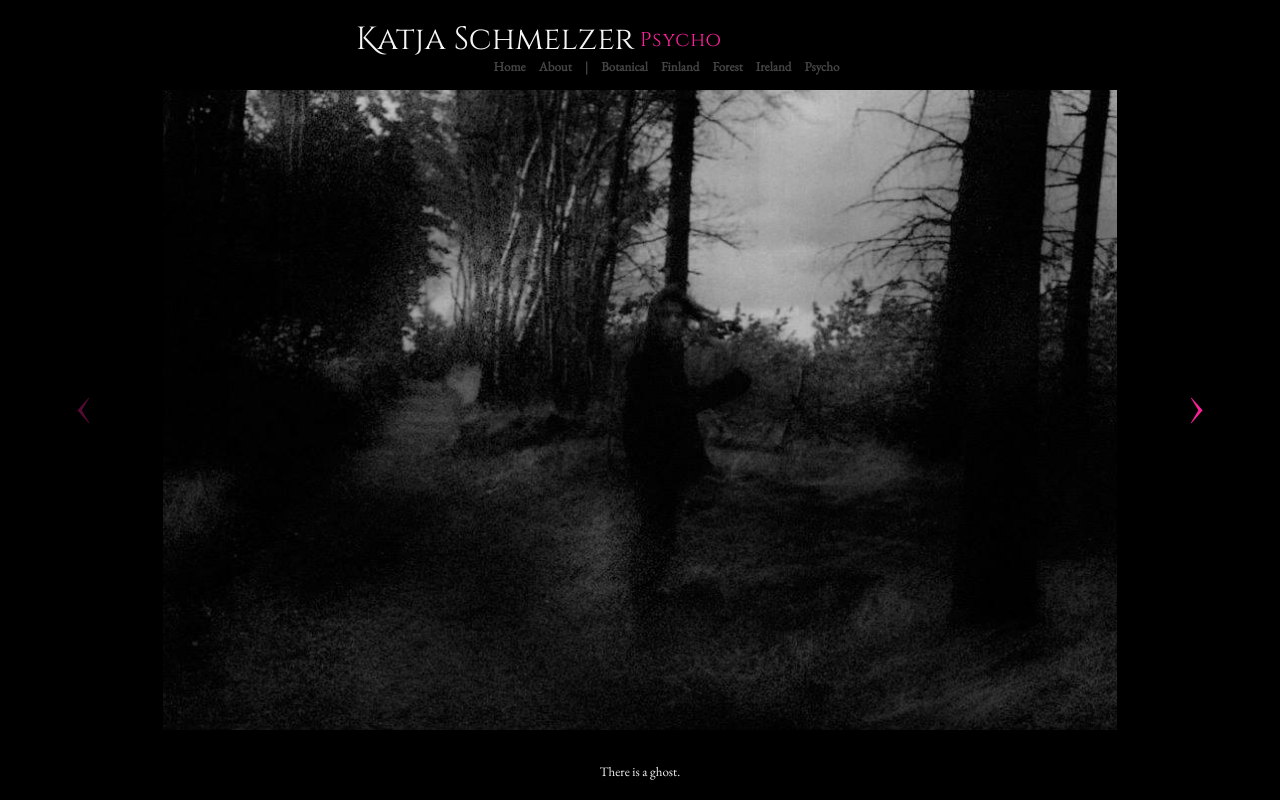
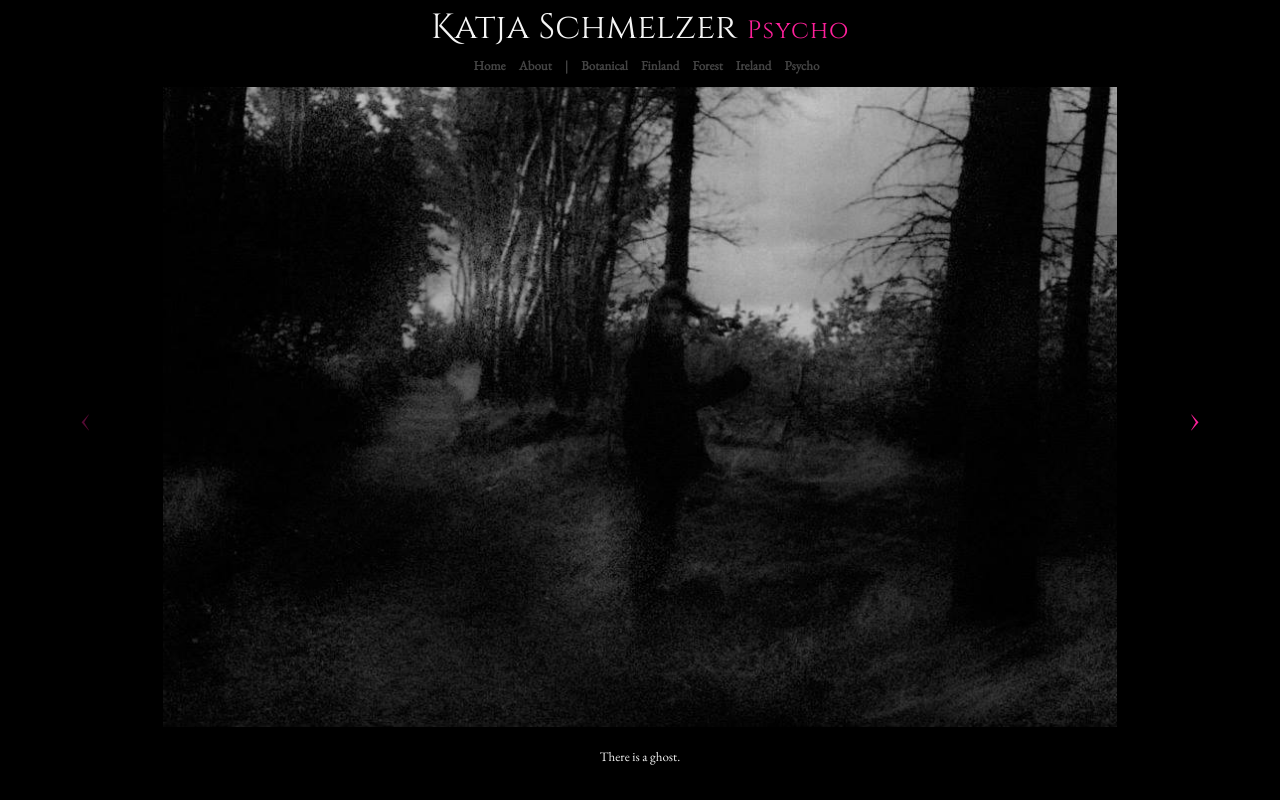
Before and after one commit to cxxiii/photo-psycho-geography, a Next.js app: page /galleries/psycho in a window 1280 px wide. Built offline with nearby package versions, Linux system fonts and the light colour scheme.

Commit message:
init commit

```diff
--- a/src/components/ImgSlideShow.jsx
+++ b/src/components/ImgSlideShow.jsx
@@ -22,52 +22,52 @@ const resetCaptionTimer = () => {
 const ImageSlider = styled.div`
   display: flex;
   align-items: center;
-  justify-content: space-evenly;
+  justify-content: center;
+  flex-direction: column;
 
-  & #display-img {
+  #display-img {
     height: 80vh;
     max-width: 100%;
-    margin: 50px;
+    margin-top: 1rem;
+    margin-bottom: 2rem;
     pointer-events: none;
   }
 
-  & .nav-arrow {
+  .nav-arrow {
     position: absolute;
     font-family: 'Cinzel', serif;
-    font-size: 4em;
+    font-size: 4rem;
     cursor: pointer;
     line-height: 0;
-    margin: 75px;
+    margin: 8rem;
     transition: color ease 0.2s;
   }
 
-  & #arrow-right {
+  #arrow-right {
     right: 0;
     left: auto;
   }
 
-  & #arrow-left {
+  #arrow-left {
     left: 0;
     right: auto;
   }
 
-  &.nav-btn-active {
+  .nav-btn-active {
     opacity: 1;
   }
 
-  & .nav-btn-inactive {
+  .nav-btn-inactive {
     opacity: 0.33;
     cursor: default;
   }
 
-  & aside {
-    font-size: 13px;
+  aside {
+    font-size: 1.3rem;
     font-weight: lighter;
-    position: absolute;
-    align-self: flex-end;
   }
 
-  & aside #img-location {
+  aside #img-location {
     font-style: italic;
   }
 `;
--- a/src/components/NavHeader.jsx
+++ b/src/components/NavHeader.jsx
@@ -3,28 +3,18 @@ import styled from '@emotion/styled';
 import Link from 'next/link';
 
 const Header = styled.div`
-  line-height: 0;
-  margin-top: 40px;
-
-  & h1 {
-    letter-spacing: 4px;
-    font-weight: 100;
-    position: sticky;
-  }
-  & .deco {
+  .deco {
     font-family: 'Cinzel Decorative';
   }
 
-  & #name {
-    position: absolute;
-    right: 290px;
-    left: 0;
-    letter-spacing: 0;
+  #name {
+    font-weight: 100;
+    letter-spacing: 0.01rem;
+    margin-right: 1rem;
   }
 
-  & #subheading {
-    position: absolute;
-    font-size: 20px;
+  #subheading {
+    font-size: 2.5rem;
     font-weight: lighter;
     letter-spacing: 0.04em;
     transition: color ease 0.2s;
@@ -32,13 +22,7 @@ const Header = styled.div`
 `;
 
 const Nav = styled.nav`
-  position: absolute;
   text-decoration: none;
-  top: 50px;
-  left: 0;
-  bottom: 0;
-  right: 0;
-  line-height: 0;
 
   a,
   li {
--- a/src/pages/_app.jsx
+++ b/src/pages/_app.jsx
@@ -19,161 +19,37 @@ function MyApp({ Component, pageProps }) {
             --psy: #fd209a;
           }
 
+          * {
+            margin: 0;
+            padding: 0;
+          }
+
+          *,
+          *::before,
+          *::after {
+            box-sizing: inherit;
+          }
+
           html {
+            box-sizing: border-box;
+            font-size: 62.5%; /* 1rem = 10px, 10px/16px = 62.5% */
             -webkit-font-smoothing: antialiased;
             -moz-osx-font-smoothing: grayscale;
           }
 
           body {
+            font-family: 'EB Garamond', serif;
+            font-weight: 400;
+            line-height: 1.6;
             color: var(--default);
-            background: var(--default-bg);
-            font-family: 'EB Garamond', serif;
-            font-size: 1em;
+            background-color: var(--default-bg);
+            min-height: 100vh;
             text-align: center;
-            display: block;
           }
 
           h1 {
             font-family: 'Cinzel', serif;
-            font-size: 2em;
-          }
-
-          /* ANIMATIONS */
-          .one {
-            animation: fadeIn ease 3s;
-          }
-          .two {
-            animation: fadeIn ease 6s;
-          }
-          .three {
-            animation: fadeIn ease 7.5s;
-          }
-
-          @keyframes fadeIn {
-            0% {
-              opacity: 0;
-            }
-            100% {
-              opacity: 1;
-            }
-          }
-
-          @keyframes fadeOut {
-            0% {
-              opacity: 1;
-            }
-            100% {
-              opacity: 0;
-            }
-          }
-
-          /* Adjustments for lower screen heights and mobile*/
-          @media screen and (max-height: 1000px) {
-            #image-container img {
-              height: 82vh;
-            }
-          }
-
-          @media screen and (max-height: 900px) {
-            #image-container img {
-              height: 80vh;
-            }
-          }
-
-          @media screen and (max-height: 800px) {
-            #image-container img {
-              height: 78vh;
-            }
-          }
-
-          @media screen and (max-height: 700px) {
-            #image-container img {
-              height: 76vh;
-            }
-          }
-
-          @media screen and (max-height: 600px) {
-            #image-container img {
-              height: 74vh;
-            }
-          }
-
-          @media only screen and (max-width: 760px) {
-            #name {
-              font-size: 18px;
-              position: relative;
-            }
-            #subheading {
-              position: relative;
-              font-size: 12px;
-              font-weight: 400;
-            }
-
-            #image-container {
-              margin: 40px;
-            }
-            #image-container img {
-              max-width: 100%;
-              height: auto;
-              position: relative;
-              margin-top: 20px;
-              margin-left: 40px;
-              margin-right: 40px;
-            }
-            .nav-arrow {
-              margin: 10px;
-            }
-            nav ul li a {
-              font-size: 8px;
-              font-weight: bold;
-              text-decoration: none;
-            }
-            #about-page {
-              padding: 25px;
-            }
-            #text-content {
-              font-size: 13px;
-              text-align: justify;
-              width: 100%;
-              animation: fadeIn ease 2s;
-              margin-right: auto;
-            }
-            #about-img {
-              width: 100%;
-            }
-            nav ul li {
-              margin-right: auto;
-            }
-          }
-
-          @media only screen and (max-width: 760px) and (orientation: landscape) {
-            #name {
-              font-size: 20px;
-              position: relative;
-              top: auto;
-              right: auto;
-              bottom: auto;
-              left: auto;
-            }
-            #subheading {
-              position: relative;
-              font-size: 14px;
-              font-weight: 400;
-            }
-            nav ul li a {
-              font-size: 10px;
-            }
-
-            #image-container img {
-              height: 250px;
-              width: auto;
-              margin-top: 20px;
-              margin-left: 40px;
-              margin-right: 40px;
-            }
-            #image-container {
-              margin: auto;
-            }
+            font-size: 3.5rem;
           }
         `}
       />
--- a/src/pages/index.jsx
+++ b/src/pages/index.jsx
@@ -3,6 +3,7 @@ import ImgSlideShow from '../components/ImgSlideShow';
 import NavHeader from '../components/NavHeader';
 
 export default function Index() {
+  return (
     <>
       <NavHeader
         subHeading={
@@ -15,5 +16,6 @@ export default function Index() {
         }
       />
       <ImgSlideShow />
-  </>;
+    </>
+  );
 }
```
Lines whose indentation alone changed are shown as unchanged.
